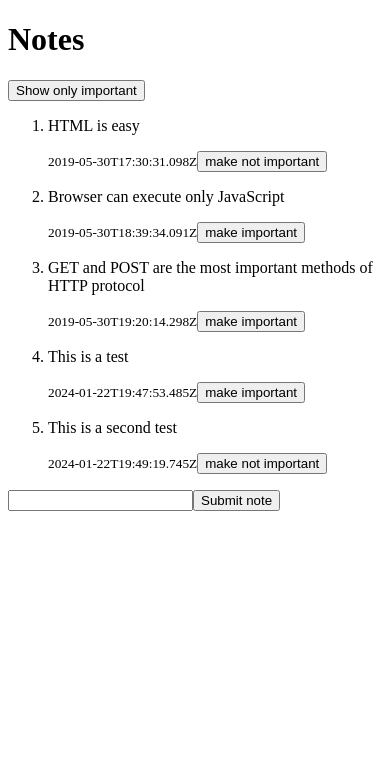
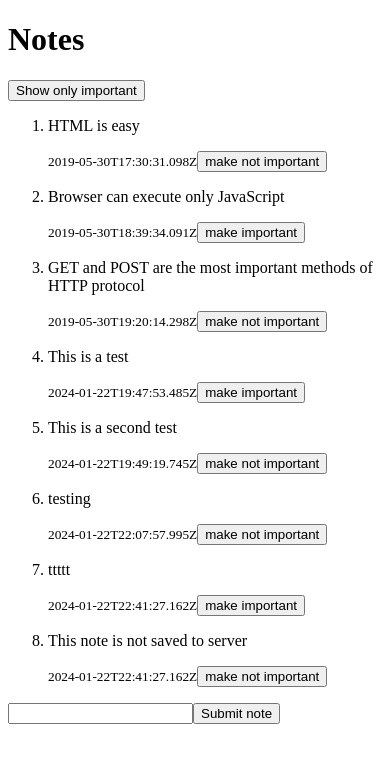
Before and after one commit to nColli/full-stack-open-2024, a React (Vite) app in the folder part2/notes-form-server-v2/: page / in a window 390 px wide. Shown: the top 762 px of the page. Built offline with nearby package versions, Linux system fonts and the light colour scheme; data requests are answered from the project's data file.

Commit message:
add phonenumber to json-server

```diff
--- a/part2/notes-form-server-v2/db.json
+++ b/part2/notes-form-server-v2/db.json
@@ -16,7 +16,7 @@
       "id": "3",
       "content": "GET and POST are the most important methods of HTTP protocol",
       "date": "2019-05-30T19:20:14.298Z",
-      "important": false
+      "important": true
     },
     {
       "id": "a756",
@@ -29,6 +29,18 @@
       "content": "This is a second test",
       "date": "2024-01-22T19:49:19.745Z",
       "important": true
+    },
+    {
+      "id": "06b0",
+      "content": "testing",
+      "date": "2024-01-22T22:07:57.995Z",
+      "important": true
+    },
+    {
+      "id": "c264",
+      "content": "ttttt",
+      "date": "2024-01-22T22:41:27.162Z",
+      "important": false
     }
   ]
 }
--- a/part2/notes-form-server-v2/src/App.jsx
+++ b/part2/notes-form-server-v2/src/App.jsx
@@ -3,7 +3,7 @@
 import { useEffect, useState } from 'react'
 import {Note} from './components/Note'
 import axios from 'axios'
-
+import noteService from './services/notes'
 
 
 function App() {
@@ -14,14 +14,14 @@ function App() {
   const hook = () => {
     console.log('effect');
 
-    const eventHandler = response => {
+    const eventHandler = initialNotes => {
       console.log('promise fulfilled');
-      const data = response.data
-      setNotes(data);
+      setNotes(initialNotes);
     }
 
-    const promise = axios.get('http://localhost:3001/notes')
-    promise.then(eventHandler)
+    noteService
+      .getAll()
+      .then(eventHandler)
   }
 
   useEffect(hook, [])
@@ -65,10 +65,10 @@ function App() {
       important: Math.random() > 0.5,
     }
 
-    axios
-      .post('http://localhost:3001/notes', noteObject)
-      .then(response => {
-        setNotes(notes.concat(response.data))
+    noteService
+      .create(noteObject)
+      .then(returnedNote => {
+        setNotes(notes.concat(returnedNote))
         setNewNote('')
       })
   }
@@ -76,13 +76,20 @@ function App() {
   const toggleImportanceOf = (id) => {
     console.log(`importance of ${id} needs to be toggled`);
 
-    const url = `http://localhost:3001/notes/${id}`
     const note = notes.find(n => n.id === id)
     const changedNote = { ...note, important: !note.important }
 
-    axios.put(url, changedNote).then(response => {
-      setNotes(notes.map(note => note.id !== id ? note : response.data))
-    })
+    noteService
+      .update(id, changedNote)
+      .then(returnedNote => {
+        setNotes(notes.map(note => note.id !== id ? note : returnedNote))
+      })
+      .catch(error => {
+        alert(
+          `the note ${note.content} was already deleted from server`
+        )
+        setNotes(notes.filter(n => n.id !== id))
+      })
   }
 
 
--- /dev/null
+++ b/part2/notes-form-server-v2/src/services/notes.js
@@ -0,0 +1,28 @@
+import axios from 'axios'
+const baseUrl = 'http://localhost:3001/notes'
+
+const getAll = () => {
+  const request = axios.get(baseUrl)
+  //for testing purpose:
+  const nonExisting = {
+    id: 10000,
+    content: 'This note is not saved to server',
+    date: '2024-01-22T22:41:27.162Z',
+    important: true,
+  }
+
+  //return request.then(response => response.data)
+  return request.then(response => response.data.concat(nonExisting))
+}
+
+const create = newObject => {
+  const request = axios.post(baseUrl, newObject)
+  return request.then(response => response.data)
+}
+
+const update = (id, newObject) => {
+  const request = axios.put(`${baseUrl}/${id}`, newObject)
+  return request.then(response => response.data)
+}
+
+export default { getAll, create, update }
```
